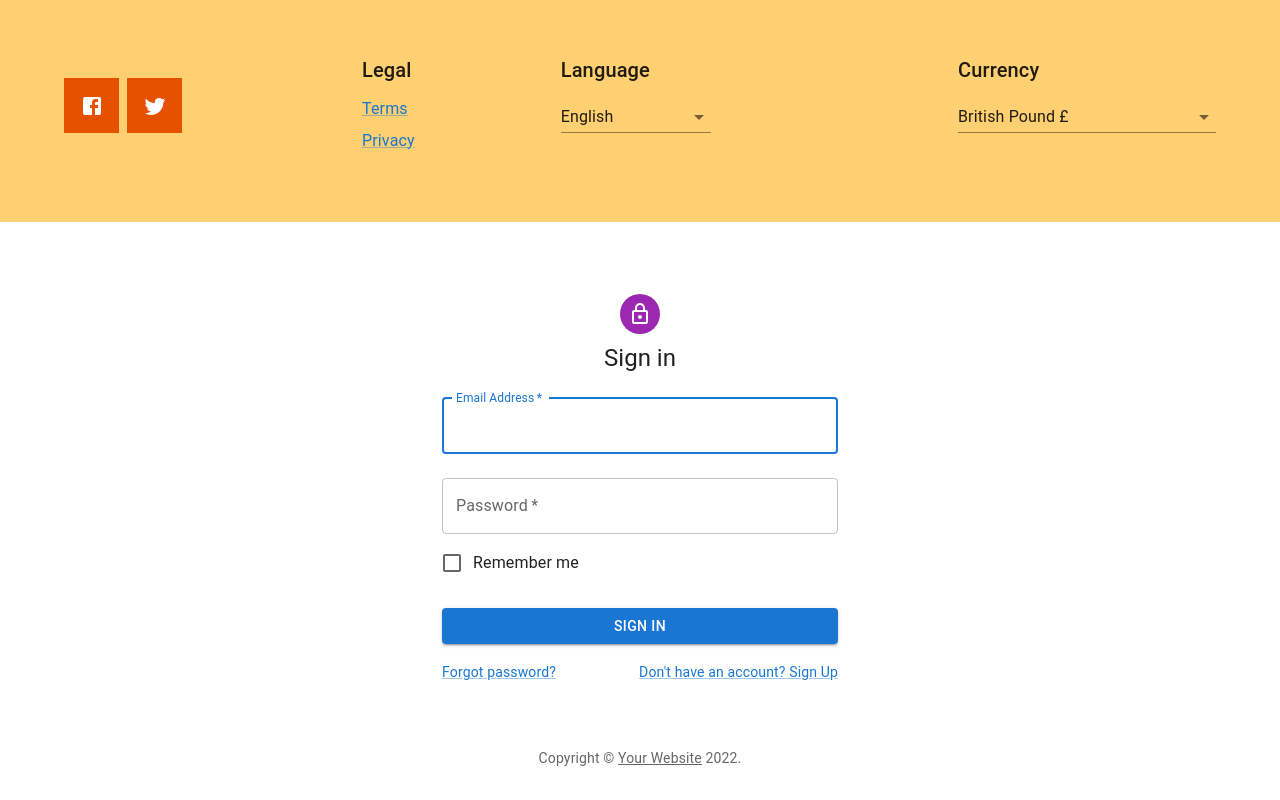
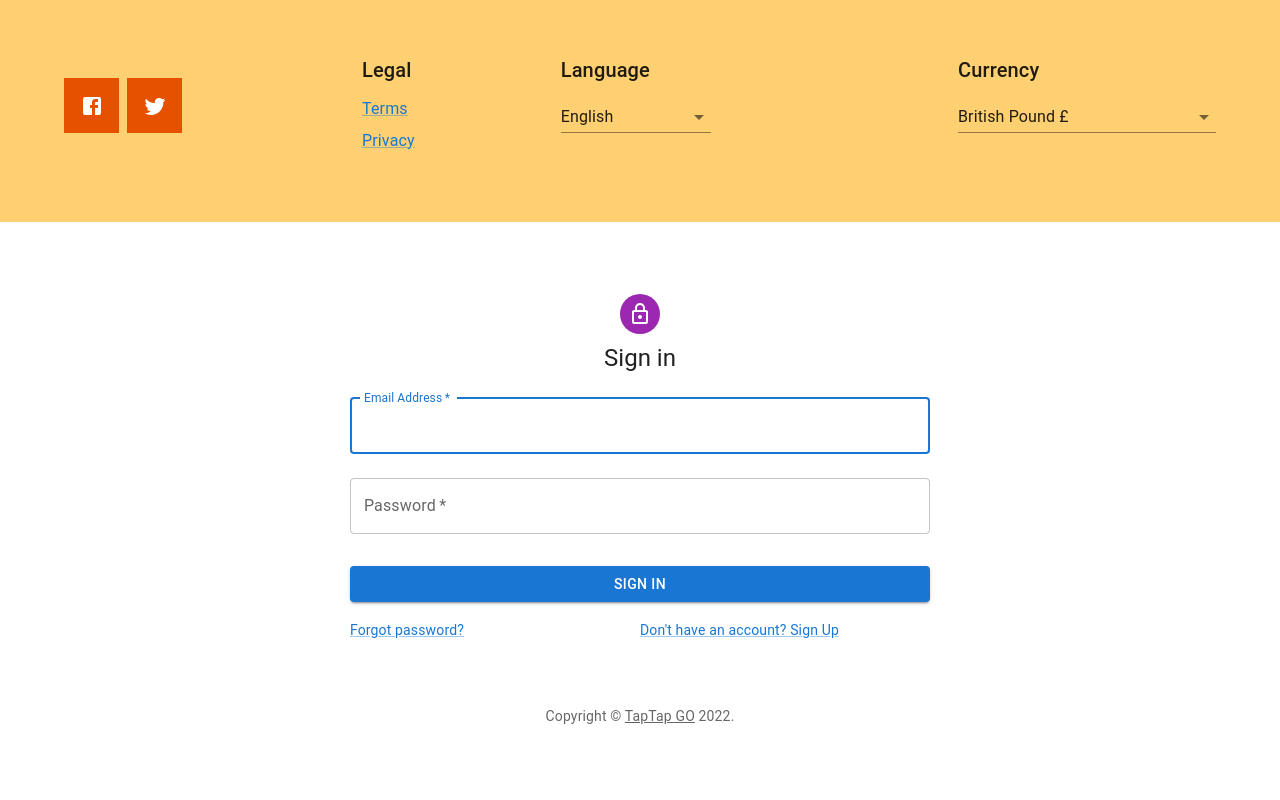
Before and after one commit to RamiElsayed/tap-tap-go, a React (Create React App) app in the folder client/: page / in a window 1280 px wide. Shown: the part 1782-2582 px from the top of the page. After the commit the page ends 2540 px from the top, so only its background shows below. Built offline with nearby package versions, Linux system fonts and the light colour scheme.

Commit message:
removed unndeeded code made changes

```diff
--- a/client/src/login.js
+++ b/client/src/login.js
@@ -1,62 +1,62 @@
-import * as React from 'react';
-import Avatar from '@mui/material/Avatar';
-import Button from '@mui/material/Button';
-import CssBaseline from '@mui/material/CssBaseline';
-import TextField from '@mui/material/TextField';
-import FormControlLabel from '@mui/material/FormControlLabel';
-import Checkbox from '@mui/material/Checkbox';
-import Link from '@mui/material/Link';
-import Grid from '@mui/material/Grid';
-import Box from '@mui/material/Box';
-import LockOutlinedIcon from '@mui/icons-material/LockOutlined';
-import Typography from '@mui/material/Typography';
-import Container from '@mui/material/Container';
-import { createTheme, ThemeProvider } from '@mui/material/styles';
+import * as React from "react";
+import Avatar from "@mui/material/Avatar";
+import Button from "@mui/material/Button";
+import CssBaseline from "@mui/material/CssBaseline";
+import TextField from "@mui/material/TextField";
+import Link from "@mui/material/Link";
+import Grid from "@mui/material/Grid";
+import Box from "@mui/material/Box";
+import LockOutlinedIcon from "@mui/icons-material/LockOutlined";
+import Typography from "@mui/material/Typography";
 
 function Copyright(props) {
   return (
-    <Typography variant="body2" color="text.secondary" align="center" {...props}>
-      {'Copyright © '}
+    <Typography
+      variant="body2"
+      color="text.secondary"
+      align="center"
+      {...props}
+    >
+      {"Copyright © "}
       <Link color="inherit" href="https://mui.com/">
-        Your Website
-      </Link>{' '}
+        TapTap GO
+      </Link>{" "}
       {new Date().getFullYear()}
-      {'.'}
+      {"."}
     </Typography>
   );
 }
-
-const theme = createTheme();
 
 export default function SignIn() {
   const handleSubmit = (event) => {
     event.preventDefault();
     const data = new FormData(event.currentTarget);
     console.log({
-      email: data.get('email'),
-      password: data.get('password'),
+      email: data.get("email"),
+      password: data.get("password"),
     });
   };
 
   return (
-    <ThemeProvider theme={theme}>
-      <Container component="main" maxWidth="xs">
+    <Box component="main">
       <CssBaseline />
       <Box
         sx={{
+          width: { xs: "80%", md: "50%" },
           marginTop: 8,
-            display: 'flex',
-            flexDirection: 'column',
-            alignItems: 'center',
+          marginX: "auto",
+          display: "flex",
+          flexDirection: "column",
+          alignItems: "center",
         }}
       >
-          <Avatar sx={{ m: 1, bgcolor: 'secondary.main' }}>
+        <Avatar sx={{ m: 1, bgcolor: "secondary.main" }}>
           <LockOutlinedIcon />
         </Avatar>
-          <Typography component="h1" variant="h5">
+        <Typography component="h2" variant="h5">
           Sign in
         </Typography>
-          <Box component="form" onSubmit={handleSubmit} noValidate sx={{ mt: 1 }}>
+        <Box component="form" onSubmit={handleSubmit} sx={{ mt: 1 }}>
           <TextField
             margin="normal"
             required
@@ -77,10 +77,10 @@ export default function SignIn() {
             id="password"
             autoComplete="current-password"
           />
-            <FormControlLabel
+          {/* <FormControlLabel
               control={<Checkbox value="remember" color="primary" />}
               label="Remember me"
-            />
+            /> */}
           <Button
             type="submit"
             fullWidth
@@ -90,21 +90,20 @@ export default function SignIn() {
             Sign In
           </Button>
           <Grid container>
-              <Grid item xs>
+            <Grid item xs={12} md={6}>
               <Link href="#" variant="body2">
                 Forgot password?
               </Link>
             </Grid>
-              <Grid item>
+            <Grid item xs={12} md={6}>
               <Link href="#" variant="body2">
-                  {"Don't have an account? Sign Up"}
+                Don't have an account? Sign Up
               </Link>
             </Grid>
           </Grid>
         </Box>
       </Box>
       <Copyright sx={{ mt: 8, mb: 4 }} />
-      </Container>
-    </ThemeProvider>
+    </Box>
   );
 }
```
Lines whose indentation alone changed are shown as unchanged.
